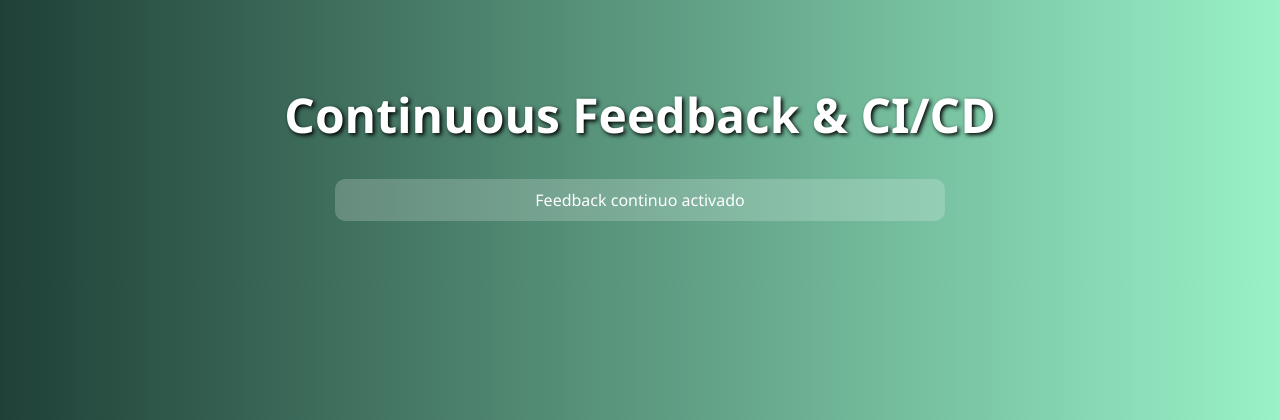
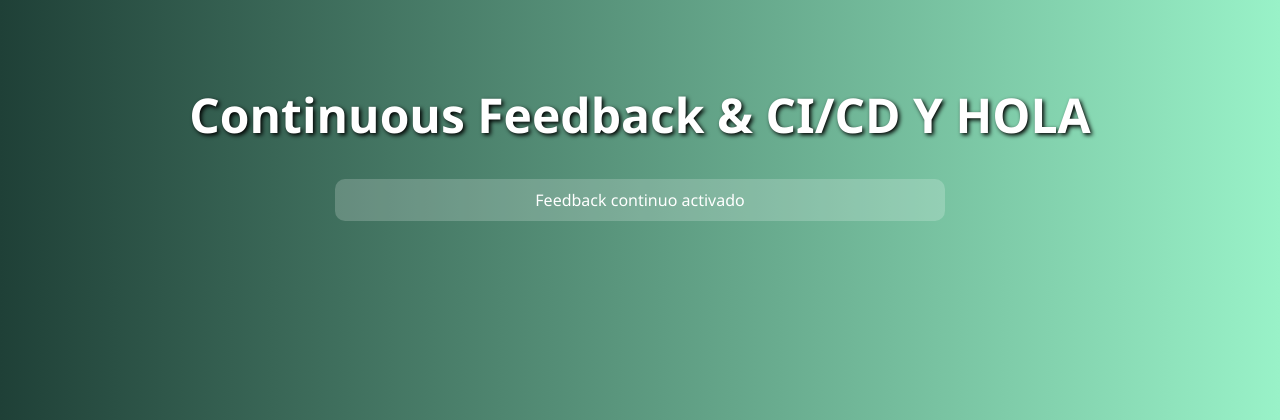
Before and after one commit to KNIGHTNAME4/PROYECTO-CI_CD_HOLA, a Flask app: page / in a window 1280 px wide. Shown: the top 420 px of the page. Run offline with Flask 3, Linux system fonts and the light colour scheme; data comes from the database, SQL or seed files in the repository.

Commit message:
COMMIT 5.3 DEINITIVE

```diff
--- a/templates/index.html
+++ b/templates/index.html
@@ -6,7 +6,7 @@
 </head>
 <body>
     <div class="container">
-        <h1>Continuous Feedback & CI/CD</h1>
+        <h1>Continuous Feedback & CI/CD Y HOLA</h1>
         <ul>
         {% for item in data %}
             <li>{{ item[1] }}</li>
```
